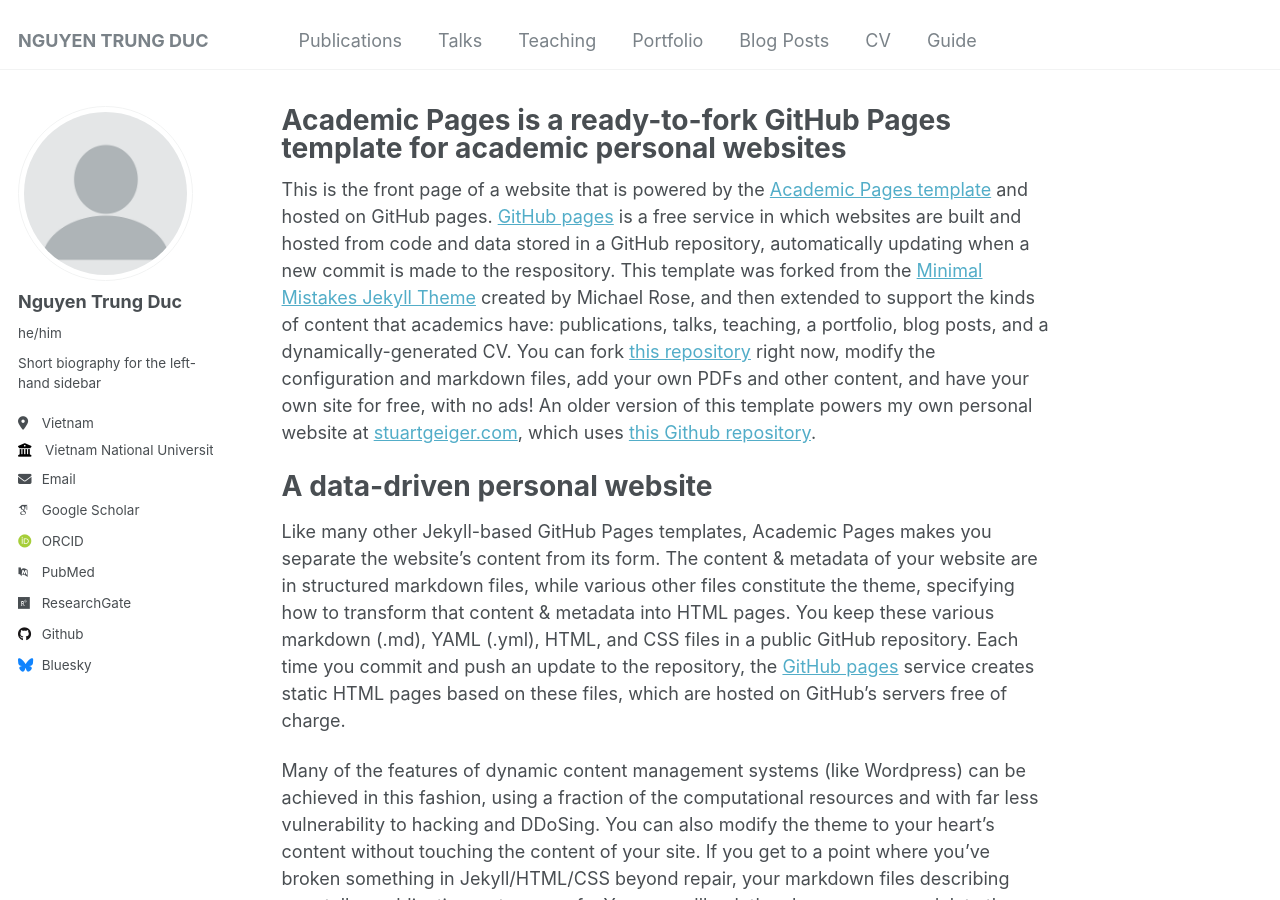
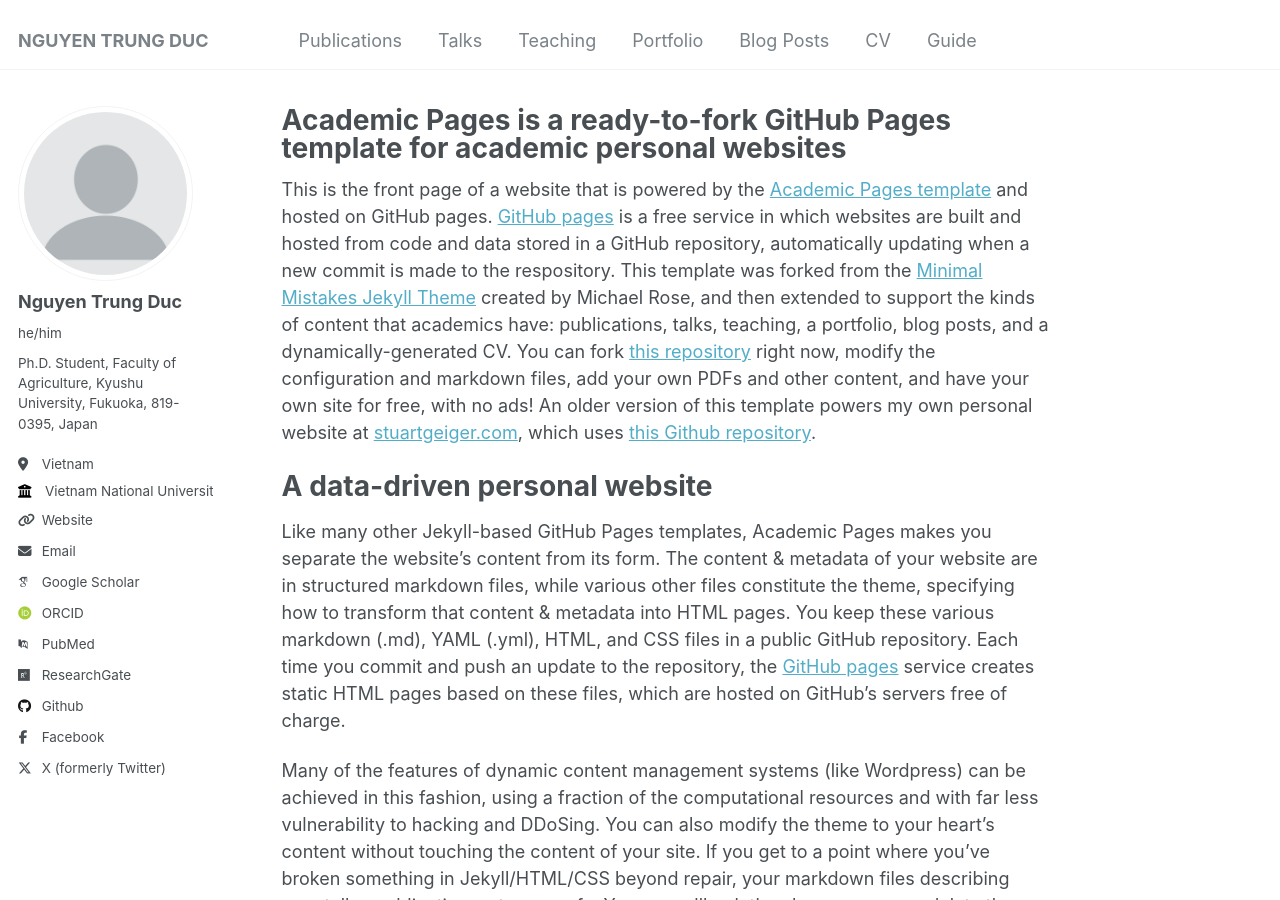
Before and after one commit to ntducphd/ducphd, a Jekyll site: the page built from _pages/about.md, in a window 1280 px wide and 900 px high. Built offline with Jekyll 4.4.1, drawn with Linux system fonts in a browser that asks for light colours; some web fonts are replaced.

Commit message:
Update _config.yml

```diff
--- a/_config.yml
+++ b/_config.yml
@@ -24,10 +24,10 @@ author:
   avatar           : "profile.png"
   name             : "Nguyen Trung Duc"
   pronouns         : "he/him"
-  bio              : "Short biography for the left-hand sidebar"
+  bio              : "Ph.D. Student, Faculty of Agriculture, Kyushu University, Fukuoka, 819-0395, Japan"
   location         : "Vietnam"
   employer         : "Vietnam National University of Agriculture"
-  uri              : # URL
+  uri              : "https://ntducphd.github.io/"
   email            : "ntduc11@gmail.com"
 
   # Academic websites
@@ -43,13 +43,13 @@ author:
   bitbucket        : # Username - Update with your username on the site
   codepen          : # Username
   dribbble         : # Username
-  github           : "academicpages"
+  github           : "ntducphd"
   kaggle           : # Username
   stackoverflow    : # User number or user number and name (i.e., use "1" or "1/jeff-atwood")
 
   # Social media
-  bluesky          : "bsky.app" # Replace this with you Bluesky username
-  facebook         : # Username
+  bluesky          : #"bsky.app" # Replace this with you Bluesky username
+  facebook         : "ducstat"
   flickr           : # Username
   foursquare       : # Username
   goodreads        : # Username
@@ -65,7 +65,7 @@ author:
   steam            : # Username
   telegram         : # URL
   tumblr           : # Username
-  twitter          : # Username for X / Twitter
+  twitter          : "ducstat"
   vine             : # Username
   weibo            : # Username
   wikipedia        : # Username
```
